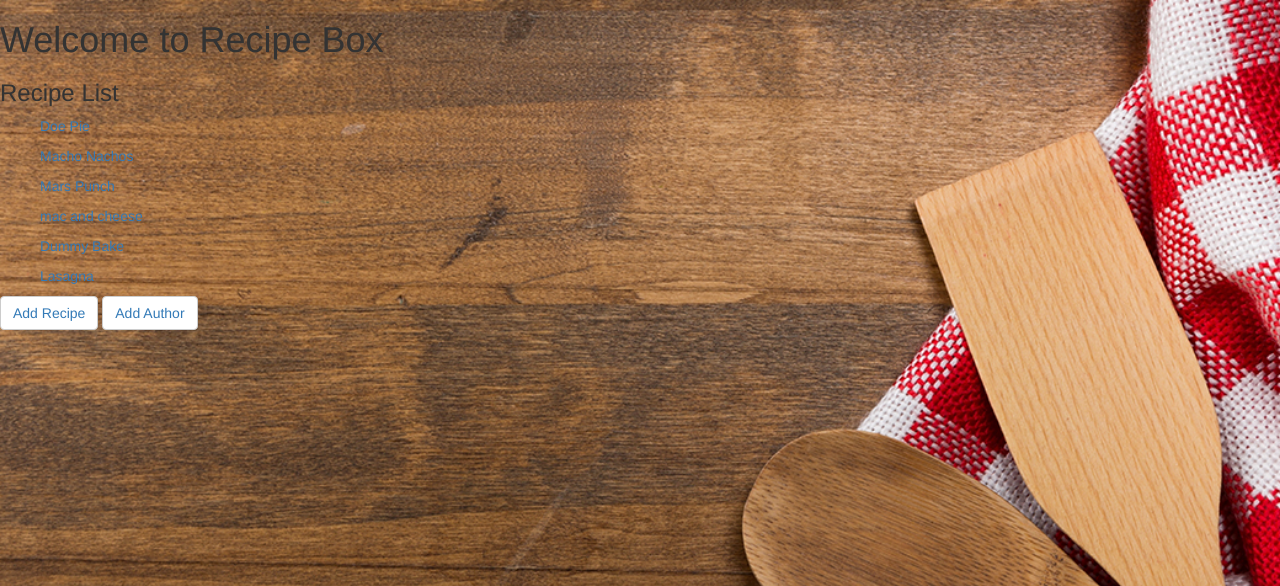
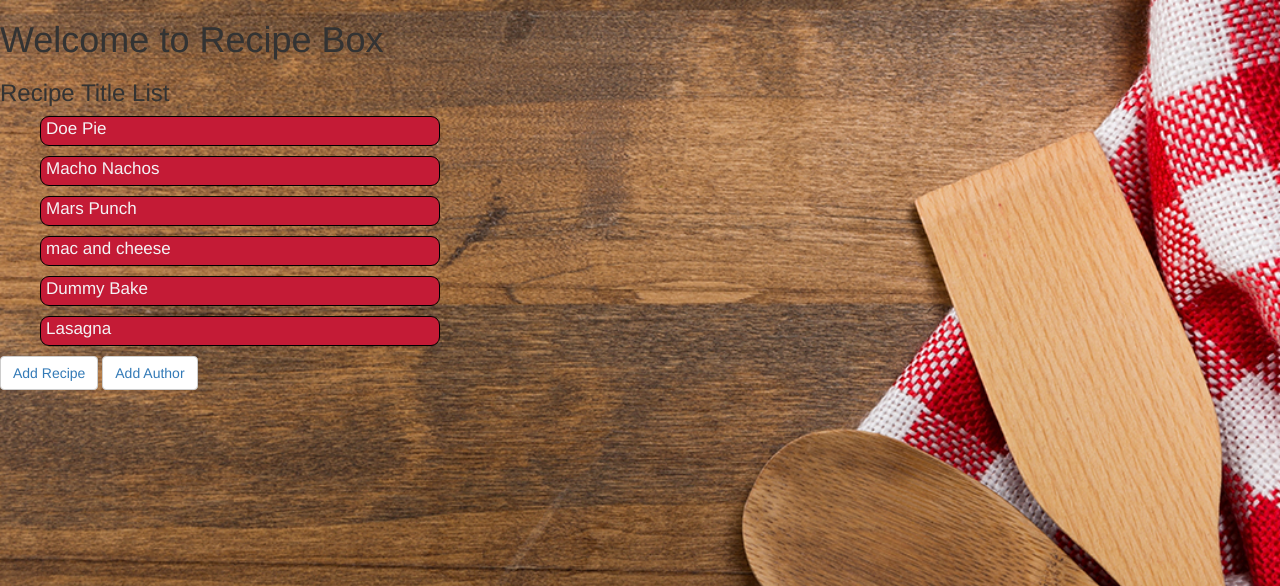
Before and after one commit to jcarr47362/recipeboxV1, a Django app: page / in a window 1280 px wide. Shown: the top 586 px of the page. Run offline with Django 3.2, Linux system fonts and the light colour scheme; data comes from the database, SQL or seed files in the repository; both versions use the stored data as it was after the commit; some libraries are stand-ins or nearby versions.

Commit message:
added more css style to recipe list on index page

```diff
--- a/recipes/static/css/style.css
+++ b/recipes/static/css/style.css
@@ -4,3 +4,17 @@ body {
   height: 100%;
   overflow: hidden;
 }
+
+.recipe-list {
+  background-color: #c41b36;
+  max-width: 400px;
+  height: 30px;
+  border: 1px solid black;
+  border-radius: 9px;
+  padding-left: 5px;
+  font-size: 17px;
+}
+
+a {
+  color: #eec59f;
+}
--- a/templates/index.html
+++ b/templates/index.html
@@ -15,11 +15,11 @@
 <body>
 <h1>Welcome to Recipe Box</h1>
 
-<h3>Recipe List</h3>
+<h3>Recipe Title List</h3>
 {% for recipe in recipes%}
 
 <ul style="list-style: none;">
-<li><a href="/recipe/{{recipe.id}}/">{{recipe.title}}<a></li>
+<div class="recipe-list"><li><a style="color:#F4F2F5;" href="/recipe/{{recipe.id}}/">{{recipe.title}}<a></li></div>
 </ul>
 
 {% endfor %}
```
Also changed, not shown: templates/add_author.html (+8 -0 lines), templates/add_recipe.html (+12 -0 lines), db.sqlite3.
